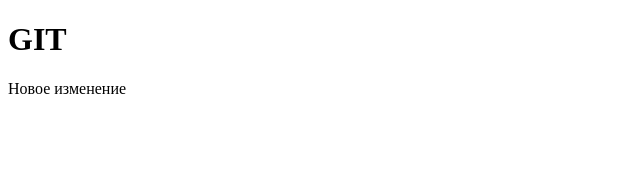
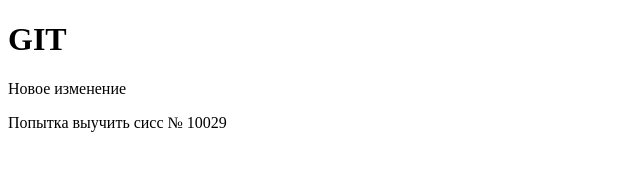
Before and after one commit to demchuk27/podopitniy-site, a plain HTML site: page index.html in a window 1280 px wide. Shown: the whole page, without its empty margins (0-640 px from the left). Drawn offline with Linux system fonts and the light colour scheme.

Commit message:
2 commit

```diff
--- a/index.html
+++ b/index.html
@@ -8,5 +8,6 @@
 <body>
 	<h1>GIT</h1>
 	<p>Новое изменение</p>
+	<p>Попытка выучить сисс № 10029</p>
 </body>
 </html>
```
